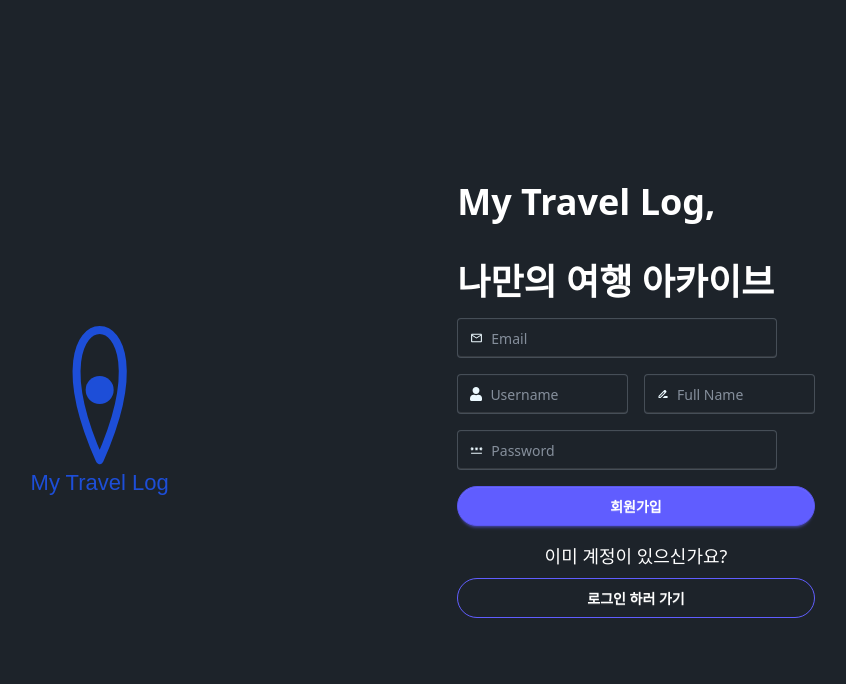
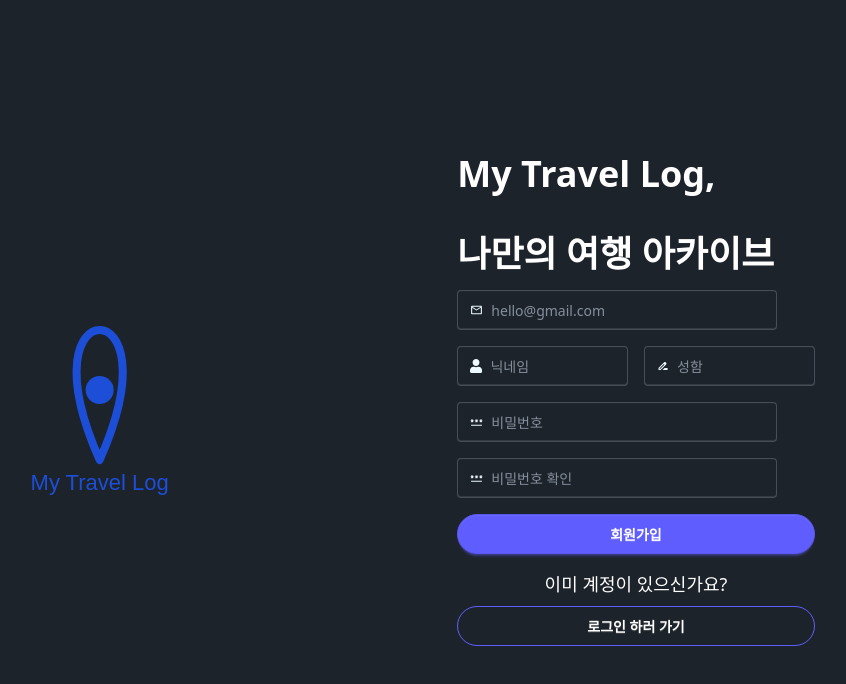
Before and after one commit to codeTravelerLee/my-travel-log, a React (Vite) app in the folder frontend/: page /signUp in a window 1280 px wide. Shown: the top 684 px of the page, without its empty margins (272-1118 px from the left). Built offline with nearby package versions, Linux system fonts and the light colour scheme; no server answers.

Commit message:
feat: 회원가입시 비밀번호 재확인 로직

```diff
--- a/frontend/src/App.jsx
+++ b/frontend/src/App.jsx
@@ -100,7 +100,7 @@ function App() {
         {/* 장바구니 담은 상품 페이지  */}
         <Route
           path="/carts/:id"
-          element={authUser ? <CartHome /> : <Navigate to={"/signIn"} />}
+          element={authUser ? <CartHome /> : <Navigate to={"/logIn"} />}
         />
       </Routes>
       {authUser && !shouldHideRightPanel && <RightPanel />}
--- a/frontend/src/pages/auth/signUp/SignUpPage.jsx
+++ b/frontend/src/pages/auth/signUp/SignUpPage.jsx
@@ -17,6 +17,7 @@ const SignUpPage = () => {
     userName: "",
     fullName: "",
     password: "",
+    passwordConfirm: "",
   });
 
   const navigate = useNavigate();
@@ -24,14 +25,26 @@ const SignUpPage = () => {
   // const queryClient = new QueryClient();
 
   const { mutate, isError, isPending, error } = useMutation({
-    mutationFn: async ({ email, userName, fullName, password }) => {
+    mutationFn: async ({
+      email,
+      userName,
+      fullName,
+      password,
+      passwordConfirm,
+    }) => {
       try {
         const res = await fetch(
           `${import.meta.env.VITE_SERVER_URI}/api/auth/signUp`,
           {
             method: "POST",
             headers: { "Content-Type": "application/json" },
-            body: JSON.stringify({ email, userName, fullName, password }),
+            body: JSON.stringify({
+              email,
+              userName,
+              fullName,
+              password,
+              passwordConfirm,
+            }),
             credentials: "include", //토큰이 담긴 쿠키를 받아오기 위함
           }
         );
@@ -90,7 +103,7 @@ const SignUpPage = () => {
             <input
               type="email"
               className="grow"
-              placeholder="Email"
+              placeholder="hello@gmail.com"
               name="email"
               onChange={handleInputChange}
               value={formData.email}
@@ -102,7 +115,7 @@ const SignUpPage = () => {
               <input
                 type="text"
                 className="grow "
-                placeholder="Username"
+                placeholder="닉네임"
                 name="userName"
                 onChange={handleInputChange}
                 value={formData.userName}
@@ -113,7 +126,7 @@ const SignUpPage = () => {
               <input
                 type="text"
                 className="grow"
-                placeholder="Full Name"
+                placeholder="성함"
                 name="fullName"
                 onChange={handleInputChange}
                 value={formData.fullName}
@@ -125,10 +138,21 @@ const SignUpPage = () => {
             <input
               type="password"
               className="grow"
-              placeholder="Password"
+              placeholder="비밀번호"
               name="password"
               onChange={handleInputChange}
               value={formData.password}
+            />
+          </label>
+          <label className="input input-bordered rounded flex items-center gap-2">
+            <MdPassword />
+            <input
+              type="password"
+              className="grow"
+              placeholder="비밀번호 확인"
+              name="passwordConfirm"
+              onChange={handleInputChange}
+              value={formData.passwordConfirm}
             />
           </label>
           <button className="btn rounded-full btn-primary text-white">
```
Also changed, not shown: 1 other file (tests, documents, lock files or other folders).
